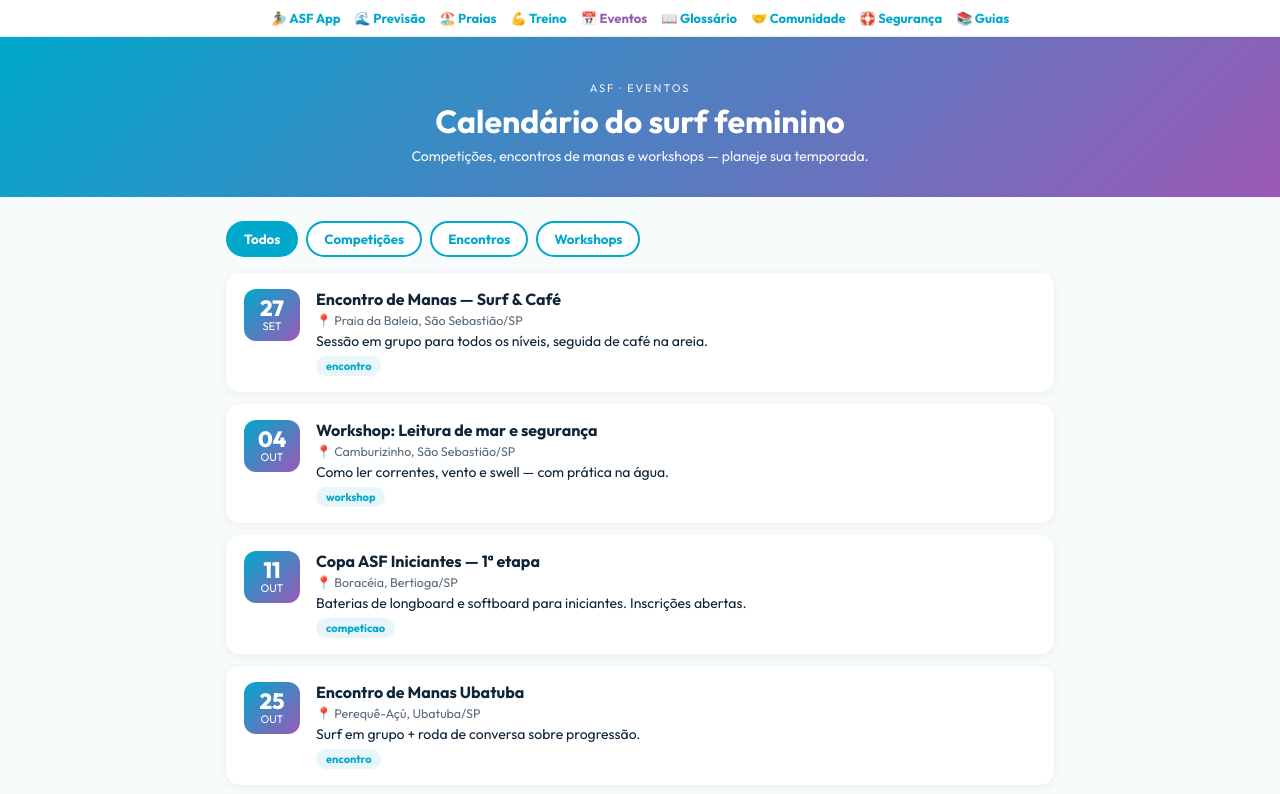
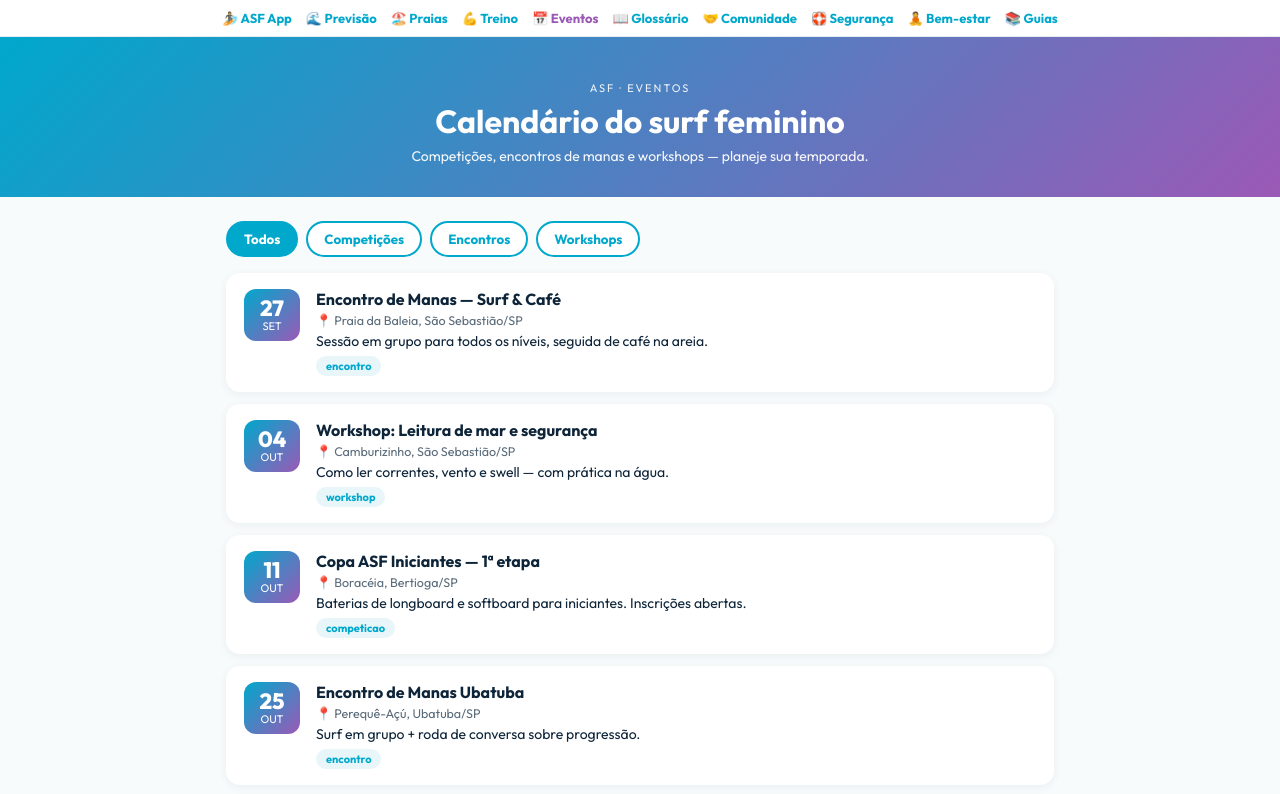
Before and after one commit to acarolmourad-commits/asf-eventos, a plain HTML site: page index.html in a window 1280 px wide. Shown: the top 794 px of the page. Drawn offline with Linux system fonts and the light colour scheme.

Commit message:
nav: add Bem-estar satellite link

```diff
--- a/index.html
+++ b/index.html
@@ -50,6 +50,7 @@ footer{text-align:center;font-size:12.5px;color:var(--gray);padding:24px;border-
 <a href="https://acarolmourad-commits.github.io/asf-glossario/">📖 Glossário</a>
 <a href="https://acarolmourad-commits.github.io/asf-comunidade/">🤝 Comunidade</a>
 <a href="https://acarolmourad-commits.github.io/asf-seguranca/">🛟 Segurança</a>
+<a href="https://acarolmourad-commits.github.io/asf-bemestar/">🧘 Bem-estar</a>
 <a href="https://acarolmourad-commits.github.io/asf-app/aprender/">📚 Guias</a>
 </nav>
 <header>
```
